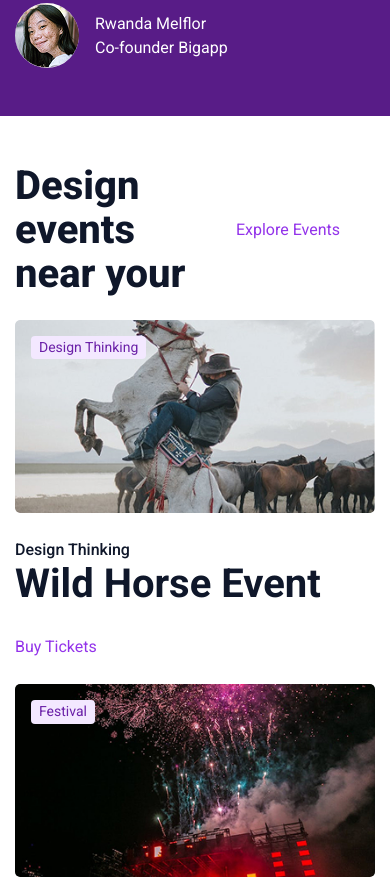
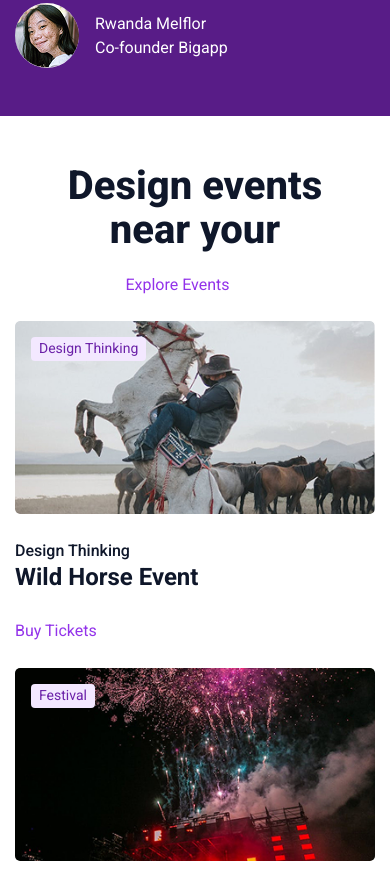
Before and after one commit to Vidiborets0012/weeb, a plain HTML site: page index.html in a window 390 px wide. Shown: the part 5254-6133 px from the top of the page. Drawn offline with Linux system fonts and the light colour scheme.

Commit message:
adapt the events section

```diff
--- a/css/style.css
+++ b/css/style.css
@@ -646,8 +646,6 @@ body {
   color: #0f172a;
 }
 
-.events__container {
-}
 .events__header {
   display: flex;
   align-items: center;
@@ -659,24 +657,14 @@ body {
   margin-bottom: 24px;
 }
 
-.events__title {
-}
-.title {
-}
-
 .events__link {
   flex-shrink: 0;
-}
-.link-event {
 }
 
 .events__items {
   display: grid;
   grid-template-columns: repeat(auto-fill, minmax(min(330px, 100%), 1fr));
   gap: 24px;
-}
-
-.events__item {
 }
 
 .item-event {
@@ -759,7 +747,20 @@ body {
   color: #6b21a8;
 }
 
-.body-item-event__link-title {
+@media (max-width: 991.98px) {
+  .body-item-event__title {
+    font-size: 32px;
+  }
 }
-.body-item-event__link {
+@media (max-width: 767.98px) {
+  .body-item-event__title {
+    font-size: 24px;
+  }
 }
+
+@media (max-width: 467.98px) {
+  .events__header {
+    flex-direction: column;
+    text-align: center;
+  }
+}
```
